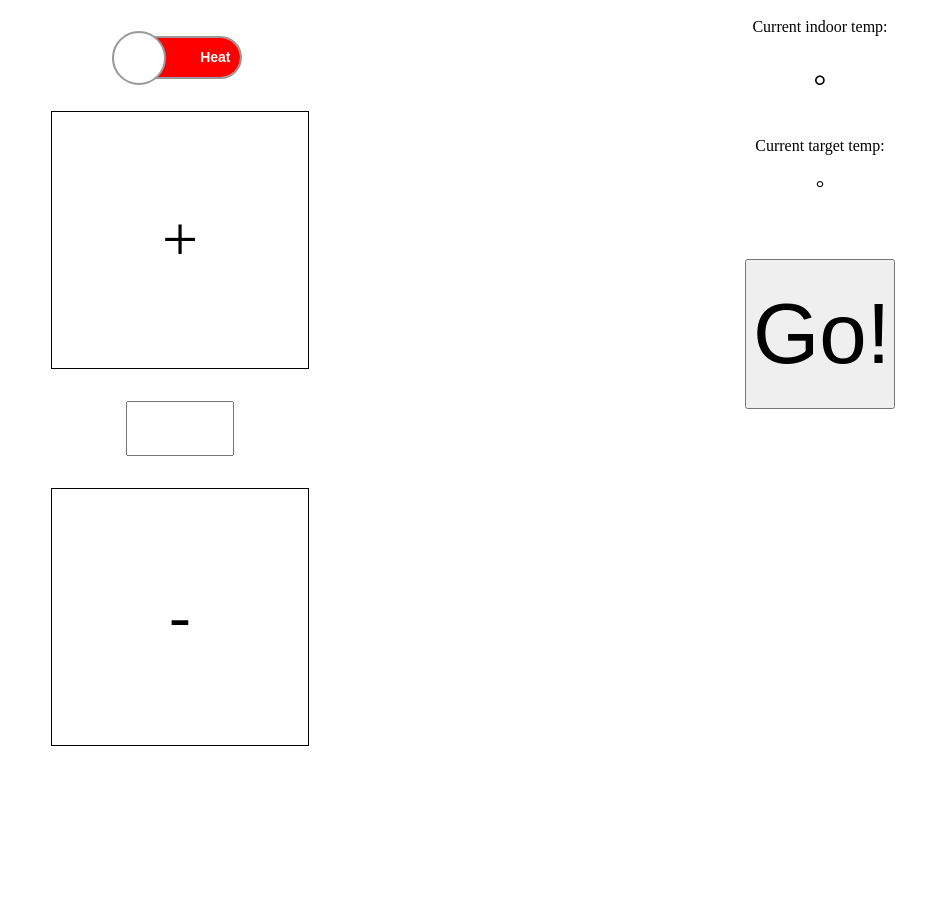
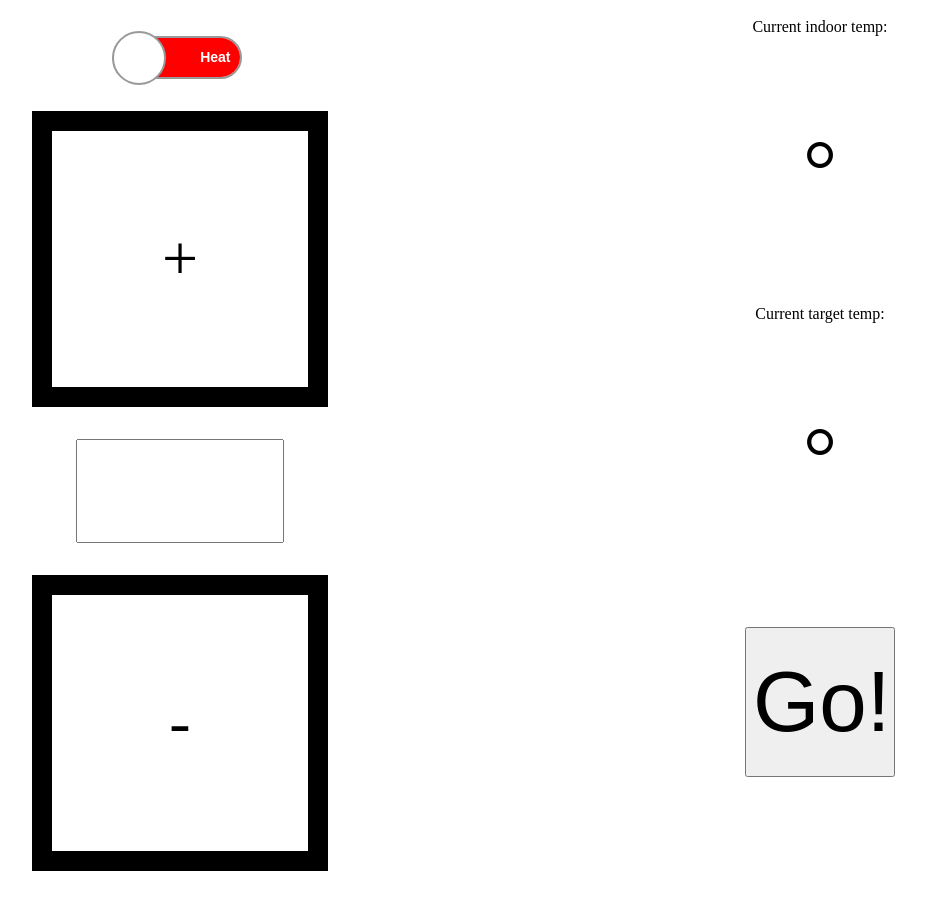
Before and after one commit to wywin/Rubustat, a Flask app: template templates/form.html in a window 1280 px wide. Shown: the whole page, without its empty margins (140-1066 px from the left). Before the commit the page ends 746 px from the top, so only its background shows below. Run offline with Flask 2, Linux system fonts and the light colour scheme; the template is opened without the code that fills it, so the values that code supplies are empty; some libraries are stand-ins or nearby versions.

Commit message:
accessability edits to CSS

```diff
--- a/static/lame.css
+++ b/static/lame.css
@@ -57,8 +57,8 @@ body {
 }
 /* --> */
 
-.plus { margin: 0.5em auto; width: 4em; line-height: 4em; border: 1px solid black; font-size: 4em; text-align: center; }
-.minus { margin: 0.5em auto; width: 4em; line-height: 4em; border: 1px solid black; font-size: 4em; text-align: center; }
+.plus { margin: 0.5em auto; width: 4em; line-height: 4em; border: 20px solid black; font-size: 4em; text-align: center; }
+.minus { margin: 0.5em auto; width: 4em; line-height: 4em; border: 20px solid black; font-size: 4em; text-align: center; }
 
 li {
     list-style: none;
@@ -70,15 +70,15 @@ li {
     text-align: center
 }
 input[type="text"] {
-    font-size: 32pt;
-    width: 100px;
+    font-size: 64pt;
+    width: 200px;
     text-align: center
 }
 p#currentTemp {
-	font-size: 24pt;
+    font-size: 64pt;
 }
 p#targetTemp {
-    font-size: 16pt;
+    font-size: 64pt;
 }
 
 /*the crazy switch bit*/
```
